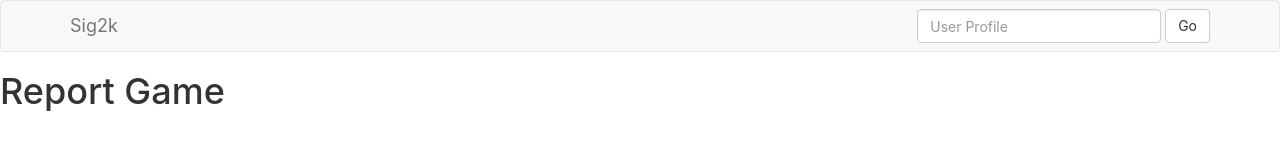
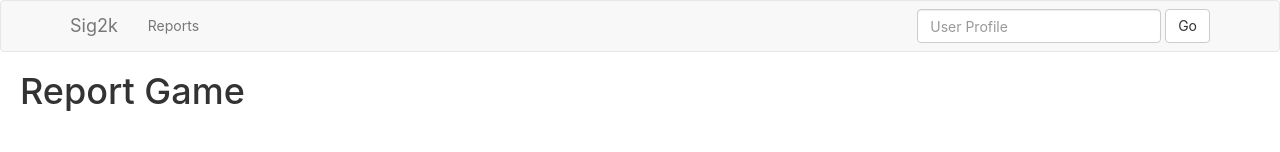
Before and after one commit to vsangk/sig2k, a React (Create React App) app: page /#/reports in a window 1280 px wide. Shown: the top 152 px of the page. Built offline with nearby package versions, Linux system fonts and the light colour scheme; no server answers.

Commit message:
Add Reports link to navbar

```diff
--- a/src/App.js
+++ b/src/App.js
@@ -3,7 +3,7 @@ import Home from './Home';
 import ProfileContainer from './ProfileContainer';
 import { HashRouter as Router, Route } from 'react-router-dom';
 import 'react-table/react-table.css';
-import {Button, Form, FormControl, FormGroup, Navbar} from "react-bootstrap";
+import {Button, Form, FormControl, FormGroup, Nav, Navbar, NavItem} from "react-bootstrap";
 import ReportContainer from "./ReportContainer";
 
 class App extends Component {
@@ -26,6 +26,11 @@ class App extends Component {
                         <a href="#/">Sig2k</a>
                     </Navbar.Brand>
                 </Navbar.Header>
+                <Nav>
+                    <NavItem eventKey={1} href="#/reports">
+                        Reports
+                    </NavItem>
+                </Nav>
                 <Navbar.Form pullRight>
                     <Form onSubmit={this.handleSubmit}>
                         <FormGroup>
--- a/src/Report.css
+++ b/src/Report.css
@@ -1,3 +1,7 @@
+.reports-container {
+    margin: 0px 20px;
+}
+
 .create-report-form {
     margin: 0px 20px;
 }
--- a/src/ReportContainer.js
+++ b/src/ReportContainer.js
@@ -31,11 +31,11 @@ class ReportContainer extends Component {
                 ...this.state.loading ?
                     <div className="center">Loading...</div>
                     : (
-                        <>
+                        <div className="reports-container">
                             <CreateReport users={this.state.users} loading={this.state.loading}/>
                             <h1>Outstanding Reports</h1>
                             <ReportsTable reportsData={this.state.reports} loading={this.state.loading} />
-                        </>
+                        </div>
                     )
             }
         );
```
